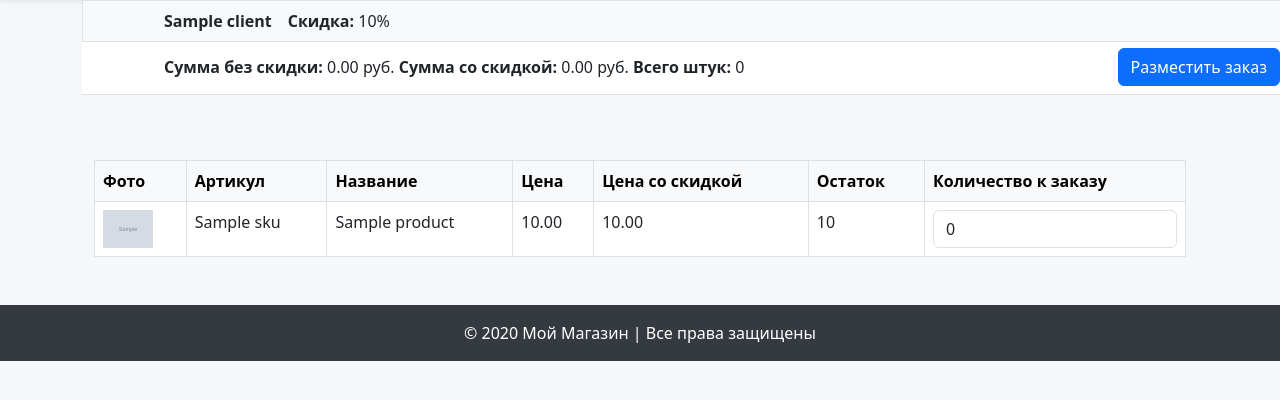
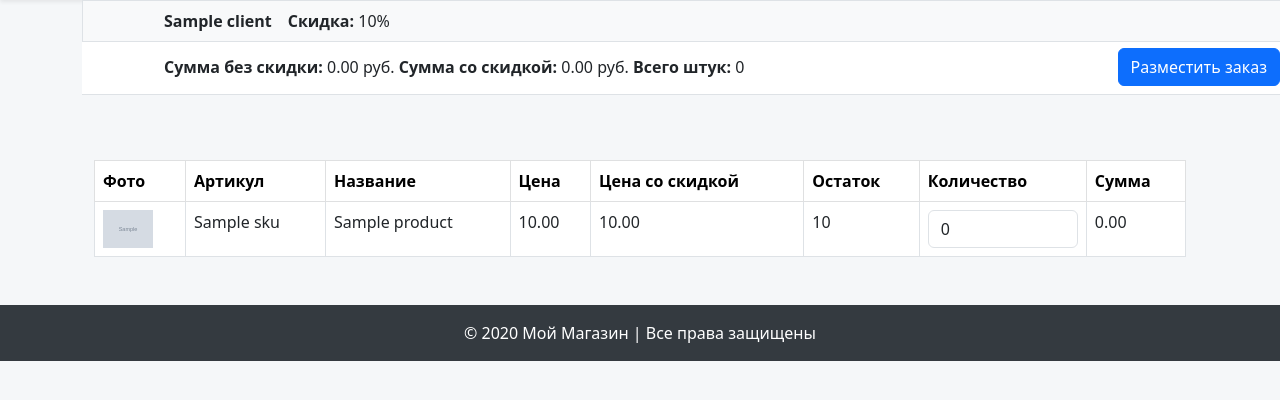
Before and after one commit to Sergey-Tsyganov/inernet_simple_store, a Flask app: template templates/shop.html in a window 1280 px wide. Shown: the part 56-456 px from the top of the page. Run offline with Flask 3, Linux system fonts and the light colour scheme; the template is opened without the code that fills it: most values are stand-ins (such as "Sample title", 1, 10 or a date in 2020); grey boxes marked "Sample" are stand-in pictures.

Commit message:
рабоатет все 2

```diff
--- a/templates/shop.html
+++ b/templates/shop.html
@@ -4,8 +4,19 @@
 
 {% block content %}
 
+<style>
+    /* Фиксация заголовка таблицы */
+    #catalogTable thead th {
+        position: sticky;
+        top: 160px;  /* ниже панели клиента и итогов */
+        background-color: #fff;
+        z-index: 10;
+    }
+</style>
+
 <!-- ✅ Панель клиента -->
-<div id="clientPanel" class="bg-light border py-2 px-3 mb-2" style="position:fixed; top:56px; width:100%; z-index:1050;">
+<div id="clientPanel" class="bg-light border py-2 px-3 mb-2"
+     style="position:fixed; top:56px; width:100%; z-index:1050;">
     <div class="container d-flex flex-wrap gap-3">
         <div><strong>{{ client.client_name }}</strong></div>
         <div><strong>Скидка:</strong> {{ discount }}%</div>
@@ -13,7 +24,8 @@
 </div>
 
 <!-- ✅ Панель итогов и кнопки -->
-<div id="orderSummary" class="bg-white border-bottom py-2 px-3" style="position:fixed; top:96px; width:100%; z-index:1049;">
+<div id="orderSummary" class="bg-white border-bottom py-2 px-3"
+     style="position:fixed; top:96px; width:100%; z-index:1049;">
     <div class="container d-flex justify-content-between align-items-center flex-wrap">
         <div>
             <strong>Сумма без скидки:</strong> <span id="sumNoDiscount">0.00</span> руб.
@@ -41,7 +53,8 @@
                     <th>Цена</th>
                     <th>Цена со скидкой</th>
                     <th>Остаток</th>
-                    <th>Количество к заказу</th>
+                    <th>Количество</th>
+                    <th>Сумма</th>  <!-- Новая колонка -->
                 </tr>
             </thead>
             <tbody>
@@ -57,6 +70,7 @@
                         <input type="number" name="qty_{{ loop.index0 }}" min="0" max="{{ p.stock }}"
                                class="form-control qty-input" value="0">
                     </td>
+                    <td class="line-sum">0.00</td>  <!-- Новая ячейка для суммы по строке -->
                 </tr>
                 {% endfor %}
             </tbody>
@@ -89,10 +103,14 @@ document.addEventListener('DOMContentLoaded', () => {
 
             const price = parseFloat(prices[i].textContent) || 0;
             const priceDiscounted = parseFloat(pricesDiscounted[i].textContent) || 0;
+            const lineSum = qty * priceDiscounted;
 
             totalQty += qty;
             totalNoDiscount += qty * price;
-            totalWithDiscount += qty * priceDiscounted;
+            totalWithDiscount += lineSum;
+
+            const lineSumCell = input.closest('tr').querySelector('.line-sum');
+            lineSumCell.textContent = lineSum.toFixed(2);
         });
 
         document.getElementById('totalQty').textContent = totalQty;
```
